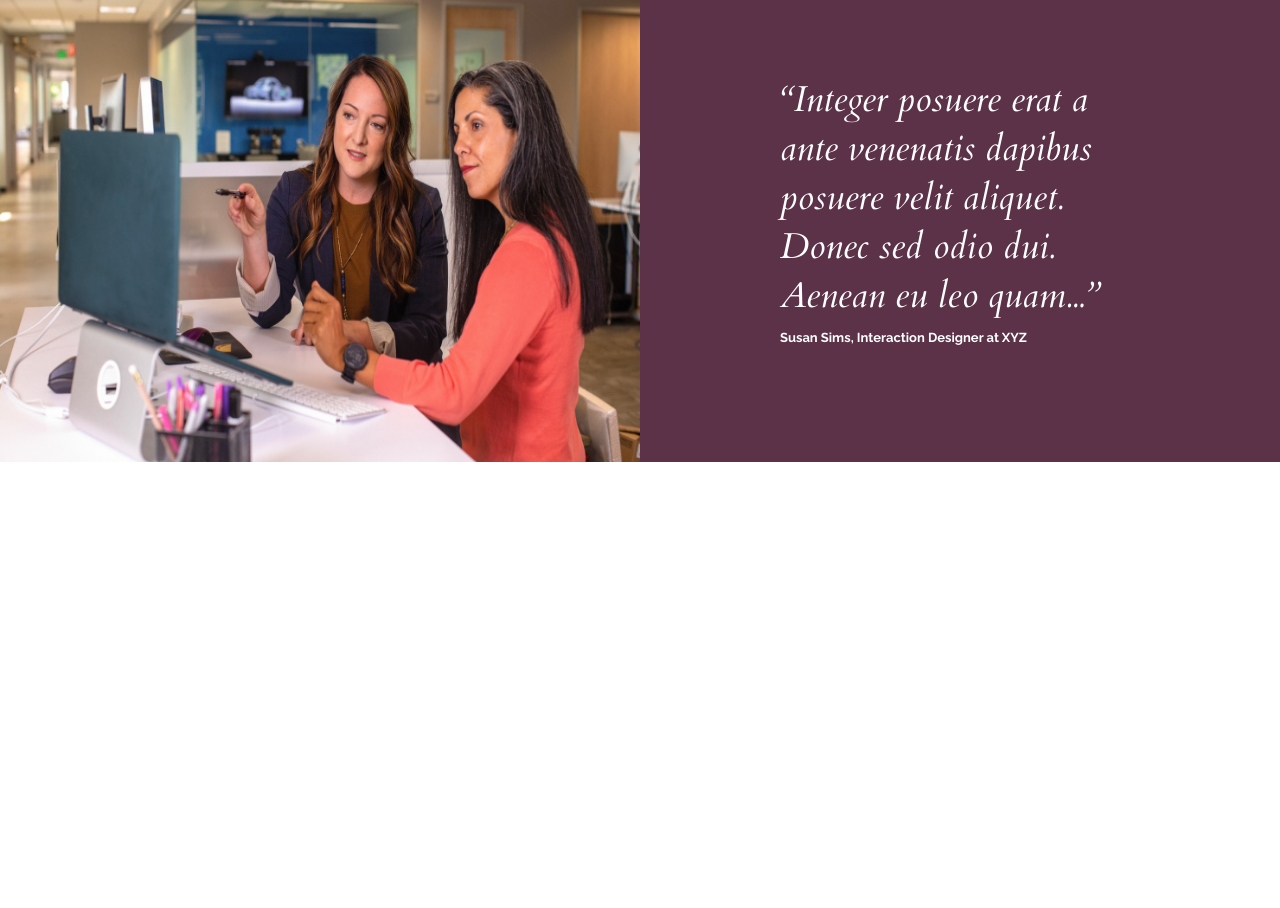
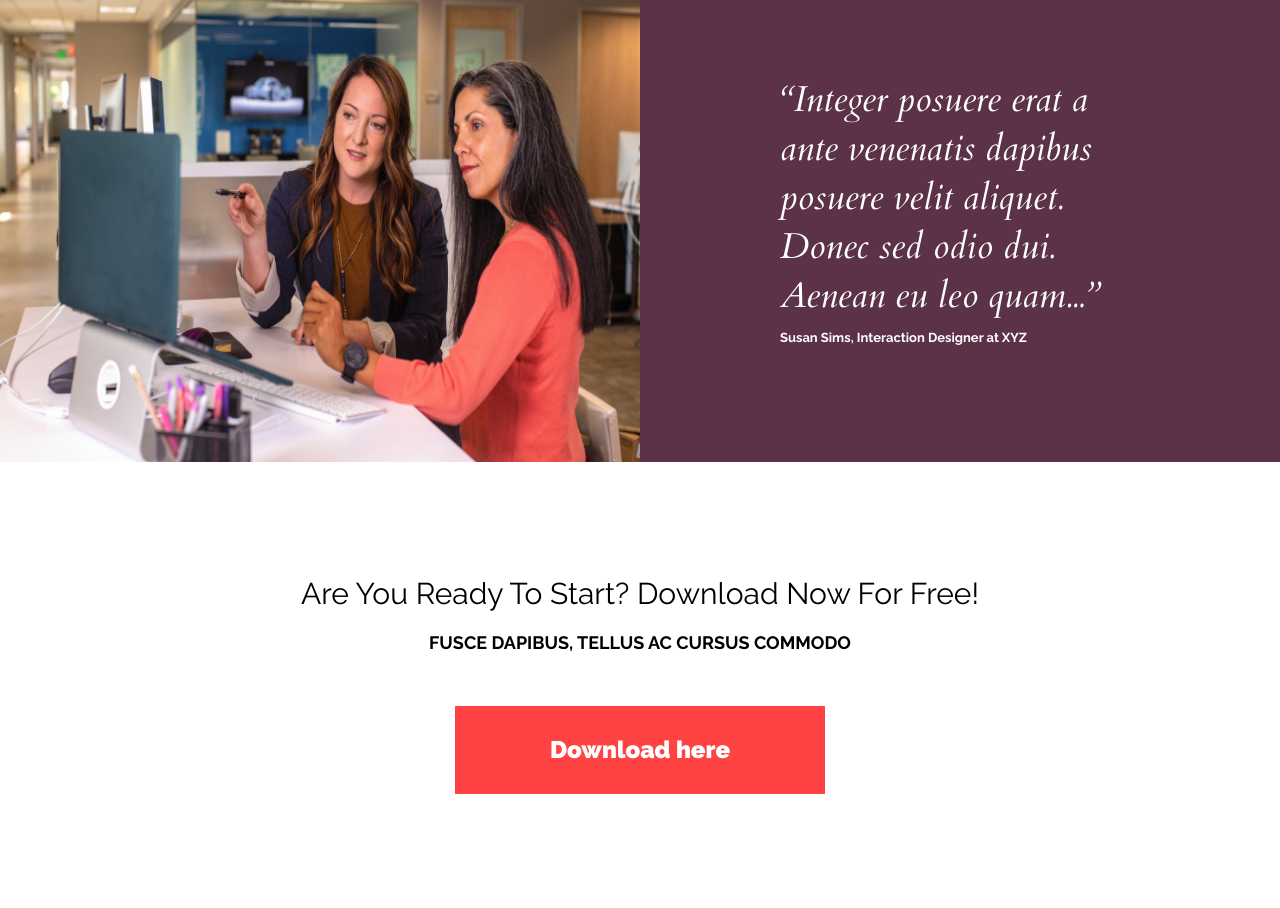
Before and after one commit to HelenKazachenko/FE33-onl-ActiveBox-Elena-Kazachenko, a website built with Parcel: page src/index.html in a window 1280 px wide. Shown: the part 3319-4227 px from the top of the page. Before the commit the page ends 3781 px from the top, so only its background shows below. Built offline with nearby package versions, Linux system fonts and the light colour scheme.

Commit message:
created download section

```diff
--- a/src/index.html
+++ b/src/index.html
@@ -376,6 +376,22 @@
         </div>
     </section>
 
+    <section class="download">
+        <div class="container">
+            <div class="download_box">
+                <div class="content_download">
+                    <span class="download_box-title">Are You Ready to Start? Download Now For Free!</span>
+                    <div class="content_download_text">
+                        <p>Fusce dapibus, tellus ac cursus commodo</p>
+                    </div>
+                </div>
+                <div class="download_box_link">
+                    <a href="#">Download here</a>
+                </div>
+            </div>
+        </div>
+    </section>
+
 
     <script type="module" src="./js/index.js"></script>
 </body>
--- /dev/null
+++ b/src/scss/download.scss
@@ -0,0 +1,57 @@
+.download_box {
+    text-align: center;
+}
+.content_download {
+    margin-bottom: 53px;
+    @media (max-width: 980px) {
+        margin-bottom: 45px;
+    }
+    @media (max-width: 340px) {
+        margin-bottom: 13px;
+    }
+}
+.download_box-title {
+    font-size: 30px;
+    font-weight: 500;
+    line-height: 36px;
+    text-transform: capitalize;
+    @media (max-width: 980px) {
+        font-size: 24px;
+    }
+    @media (max-width: 340px) {
+        font-size: 18px;
+    }
+}
+.content_download_text {
+    font-size: 18px;
+    font-weight: 700;
+    line-height: 21px;
+    text-transform: uppercase;
+    margin-top: 20px;
+    @media (max-width: 980px) {
+        font-size: 14px;
+    }
+    @media (max-width: 340px) {
+        font-size: 13px;
+    }
+}
+.download_box_link {
+    background-color: $_coral;
+    width: 370px;
+    padding: 30px;
+    border: none;
+    margin: auto;
+    a {
+        color: #fff;
+        text-decoration: none;
+        font-size: 24px;
+        font-weight: 900;
+        line-height: 28px;
+    }
+    @media (max-width: 980px) {
+        width: 314px;
+    }
+    @media (max-width: 340px) {
+        width: 280px;
+    }
+}
--- a/src/scss/index.scss
+++ b/src/scss/index.scss
@@ -25,6 +25,7 @@ html {
 @import "../scss/work.scss";
 @import "../scss/employees.scss";
 @import "../scss/reviews.scss";
+@import "../scss/download.scss";
 
 section {
     padding: 114px 0;
```
